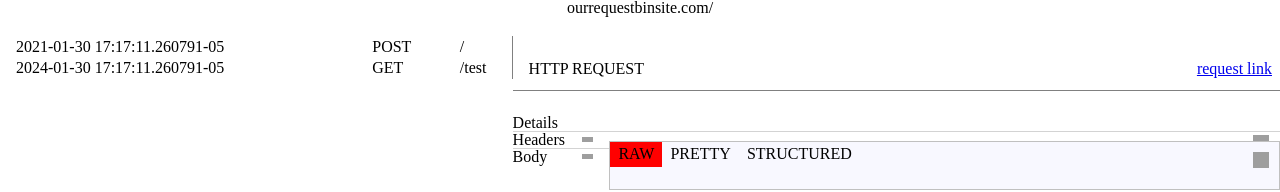
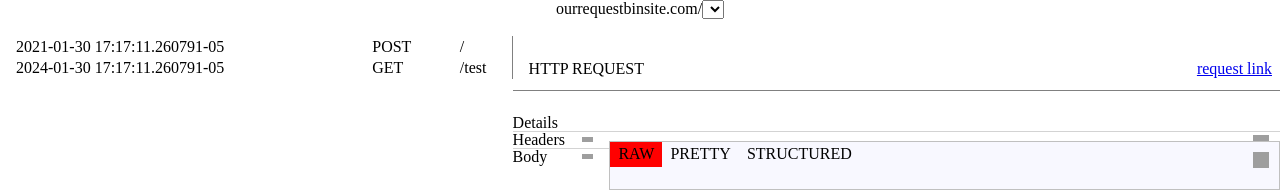
Before and after one commit to 2401-Team-6/request-bin-frontend, a React (Vite) app: page / in a window 1280 px wide. Shown: the top 192 px of the page. Built offline with nearby package versions, Linux system fonts and the light colour scheme; data requests are answered from the project's data file; grey boxes are pictures that could not be loaded.

Commit message:
Started endpoint implementation

```diff
--- a/db.json
+++ b/db.json
@@ -4,7 +4,8 @@
         "id": 1,
         "method": "POST",
         "path": "/",
-        "timestamp": "2021-01-30 17:17:11.260791-05"
+        "timestamp": "2021-01-30 17:17:11.260791-05",
+        "endpoint_id": 10
     },
     {
         "id": 2,
@@ -42,5 +43,9 @@
           "name": "Chewie"
       }
     }
-  ]
+  ],
+  "newEndpoint": {
+    "id": 10,
+    "hash": "x5hgtrb122lmoa"
+  }
 }
--- a/src/App.jsx
+++ b/src/App.jsx
@@ -1,6 +1,7 @@
 import { useState, useEffect } from 'react'
 import Sidebar from "./components/Sidebar"
 import RequestContent from "./components/RequestContent"
+import EndpointDropdown from './components/EndpointDropdown'
 import axios from "axios"
 
 function App() {
@@ -9,15 +10,18 @@ function App() {
   const [requests, setRequests] = useState([])
   const [selectedRequest, setSelectedRequest] = useState({})
 
+  // If client has previous endpoints stored in local storage, load them
   useEffect(() => {
     if (localStorage.userEndpoints) {
       setEndpoints(localStorage.userEndpoints)
+      setSelectedEP(localStorage.userEndpoints[0])
     }
   }, [])
 
+  // Load the requests for the selected endpoint (each time )
   useEffect(() => {
     axios
-      .get("http://localhost:3000/requests") // Will change this to /api/:hash
+      .get("http://localhost:3000/requests") // Will change this to /api/${selectedEP.hash}
       .then(response => {
         setRequests(response.data)
       }).catch(err => {
@@ -40,8 +44,9 @@ function App() {
     axios
       .get(`http//localhost:3000/newEndpoint`) // Will change to this /api/new
       .then(response => {
-        setSelectedEP(response.data.hash) // Check with backend about the format of this response
-        setEndpoints(endpoints.concat(response.data.hash))
+        setSelectedEP(response.data) // Check with backend about the format of this response
+        setEndpoints(endpoints.concat(response.data))
+        localStorage.userEndpoints.push(response.data)
       })
   }
 
@@ -49,6 +54,7 @@ function App() {
     <>
       <header>
         <label htmlFor="hash">ourrequestbinsite.com/</label>
+        <EndpointDropdown endpoints={endpoints} selectedId={selectedEP.id}/>
       </header>
       <main>
         <Sidebar requests={requests} handleSidebarClick={handleSidebarClick}/>
--- /dev/null
+++ b/src/components/EndpointDropdown.jsx
@@ -0,0 +1,15 @@
+const EndpointDropdown = ({endpoints, selectedId}) => {
+  return (
+    <select id="hash">
+      {
+        endpoints.map(endpoint => (
+            <option value={endpoint.hash} selected={endpoint.id === selectedId}>
+              {endpoint.hash}
+            </option>
+        ))
+      }
+    </select>
+  )
+}
+
+export default EndpointDropdown
```
